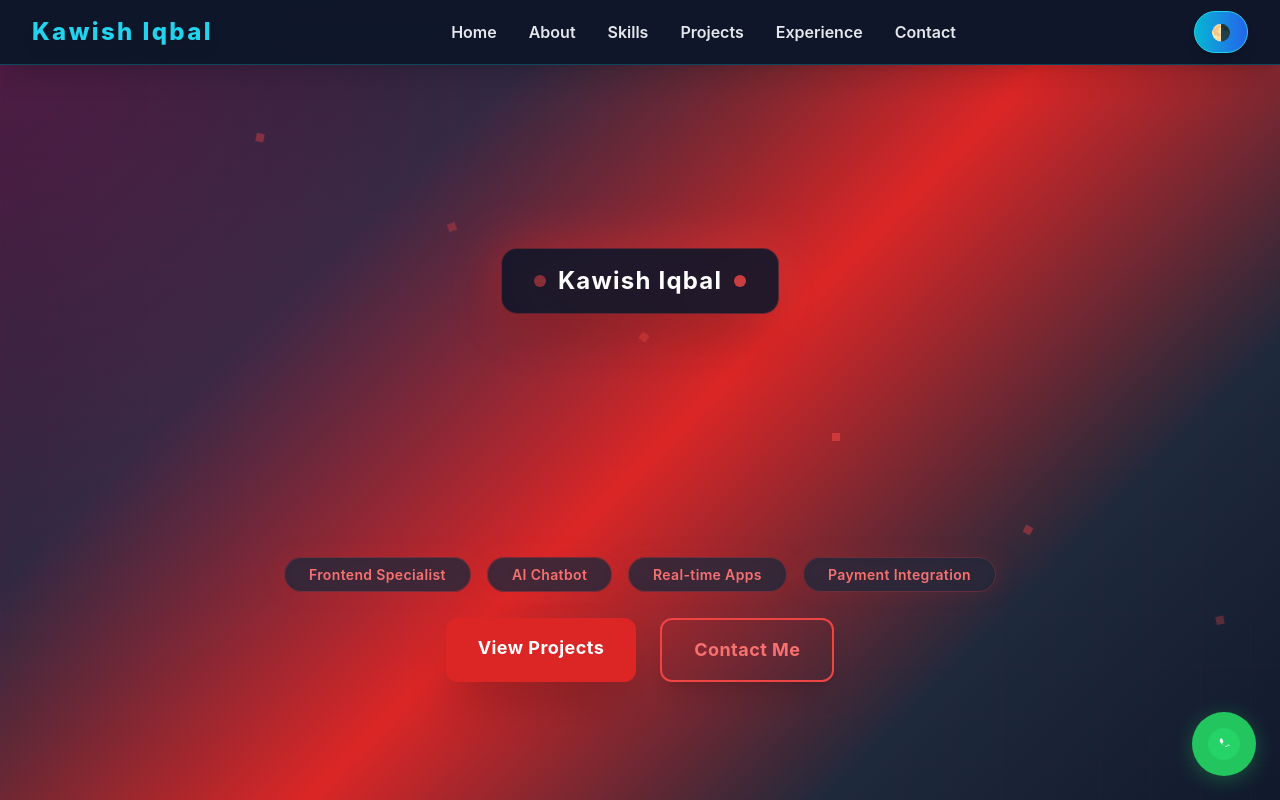
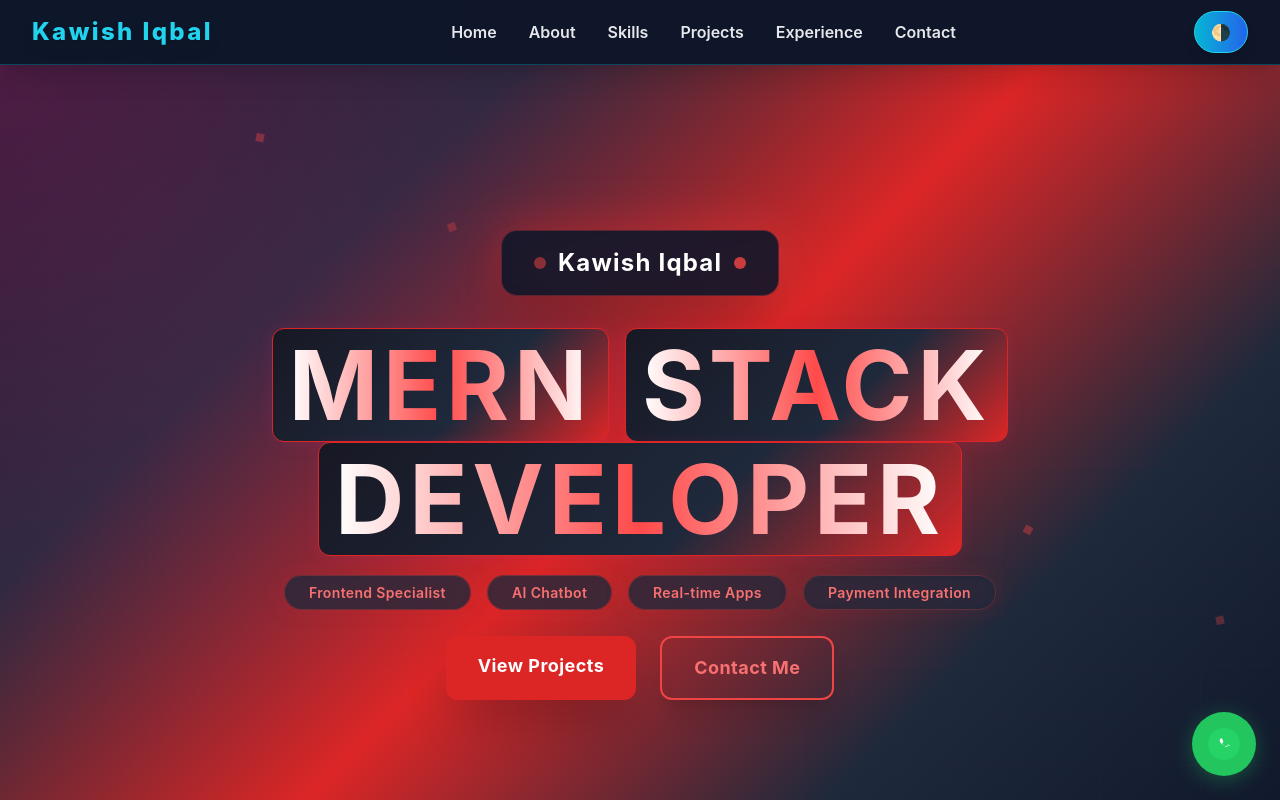
Before and after one commit to Kawish07/portfolio, a React (Vite) app: page / in a window 1280 px wide. Shown: the top 800 px of the page. Built offline with nearby package versions, Linux system fonts and the light colour scheme.

Commit message:
Update Hero section: theme-matched MERN Stack Developer title and expertise tags

```diff
--- a/components/About.jsx
+++ b/components/About.jsx
@@ -40,8 +40,7 @@ const About = () => {
       <div className="relative z-10 max-w-7xl mx-auto">
         {/* Section Title */}
         <div
-          className={`text-center mb-16 transition-all duration-1000 ${
-            isVisible ? 'opacity-100 translate-y-0' : 'opacity-0 translate-y-10'
+          className={`text-center mb-16 transition-all duration-1000 ${isVisible ? 'opacity-100 translate-y-0' : 'opacity-0 translate-y-10'
             }`}
         >
           <h2 className="text-5xl md:text-6xl font-black text-transparent bg-clip-text bg-gradient-to-r from-red-500 to-red-700 mb-4">
@@ -54,8 +53,7 @@ const About = () => {
 
           {/* Content Side */}
           <div
-            className={`space-y-8 transition-all duration-1000 delay-300 ${
-              isVisible ? 'opacity-100 translate-x-0' : 'opacity-0 -translate-x-10'
+            className={`space-y-8 transition-all duration-1000 delay-300 ${isVisible ? 'opacity-100 translate-x-0' : 'opacity-0 -translate-x-10'
               }`}
           >
             {/* Introduction */}
@@ -78,7 +76,7 @@ const About = () => {
                 },
                 {
                   title: 'Experience',
-                  content: '1.5 years MERN stack, 1 year Frontend Intern (Crafting Colons), 5 months Backend, 1 month ML internship (Sparks Foundation)',
+                  content: '1.5 years MERN stack, 3 Months Frontend Intern (Crafting Colons), 3 Months Backend (Crafting Colons), Freelancing, 3 months head of web development intern,1 month ML internship (Sparks Foundation), ',
                   icon: '💼'
                 },
                 {
@@ -89,8 +87,7 @@ const About = () => {
               ].map((item, i) => (
                 <div
                   key={item.title}
-                  className={`flex items-start space-x-4 transition-all duration-700 delay-${500 + i * 100} ${
-                    isVisible ? 'opacity-100 translate-y-0' : 'opacity-0 translate-y-5'
+                  className={`flex items-start space-x-4 transition-all duration-700 delay-${500 + i * 100} ${isVisible ? 'opacity-100 translate-y-0' : 'opacity-0 translate-y-5'
                     }`}
                 >
                   <div className="flex-shrink-0 w-12 h-12 bg-gradient-to-br from-red-500 to-red-600 rounded-xl flex items-center justify-center text-white text-xl shadow-lg">
@@ -105,8 +102,7 @@ const About = () => {
             </div>
 
             {/* Skills Summary */}
-            <div className={`transition-all duration-700 delay-800 ${
-              isVisible ? 'opacity-100 translate-y-0' : 'opacity-0 translate-y-5'
+            <div className={`transition-all duration-700 delay-800 ${isVisible ? 'opacity-100 translate-y-0' : 'opacity-0 translate-y-5'
               }`}>
               <div className="relative group">
                 <div className="absolute inset-0 bg-gradient-to-r from-red-600/10 to-red-500/10 rounded-2xl blur-xl" />
@@ -120,8 +116,7 @@ const About = () => {
             </div>
 
             {/* Career Goal */}
-            <div className={`transition-all duration-700 delay-1000 ${
-              isVisible ? 'opacity-100 translate-y-0' : 'opacity-0 translate-y-5'
+            <div className={`transition-all duration-700 delay-1000 ${isVisible ? 'opacity-100 translate-y-0' : 'opacity-0 translate-y-5'
               }`}>
               <div className="relative group">
                 <div className="absolute inset-0 bg-gradient-to-r from-red-500/20 to-red-600/20 rounded-2xl blur-xl animate-pulse" />
@@ -135,16 +130,14 @@ const About = () => {
 
           {/* Stats Side */}
           <div
-            className={`transition-all duration-1000 delay-500 ${
-              isVisible ? 'opacity-100 translate-x-0' : 'opacity-0 translate-x-10'
+            className={`transition-all duration-1000 delay-500 ${isVisible ? 'opacity-100 translate-x-0' : 'opacity-0 translate-x-10'
               }`}
           >
             <div className="grid grid-cols-2 gap-6">
               {stats.map((stat, i) => (
                 <div
                   key={stat.label}
-                  className={`group relative transition-all duration-700 delay-${700 + i * 100} ${
-                    isVisible ? 'opacity-100 scale-100' : 'opacity-0 scale-90'
+                  className={`group relative transition-all duration-700 delay-${700 + i * 100} ${isVisible ? 'opacity-100 scale-100' : 'opacity-0 scale-90'
                     }`}
                 >
                   <div className="absolute inset-0 bg-gradient-to-br from-red-500/20 to-red-600/20 rounded-2xl blur-xl group-hover:from-red-500/30 group-hover:to-red-600/30 transition-all duration-500" />
@@ -170,8 +163,7 @@ const About = () => {
                 ].map((tech, i) => (
                   <span
                     key={tech}
-                    className={`bg-slate-800/60 backdrop-blur-sm text-red-300 px-4 py-2 rounded-full border border-red-500/30 hover:border-red-400/60 hover:bg-red-500/10 transition-all duration-300 cursor-default text-sm font-medium transition-all duration-700 delay-${900 + i * 50} ${
-                      isVisible ? 'opacity-100 scale-100' : 'opacity-0 scale-90'
+                    className={`bg-slate-800/60 backdrop-blur-sm text-red-300 px-4 py-2 rounded-full border border-red-500/30 hover:border-red-400/60 hover:bg-red-500/10 transition-all duration-300 cursor-default text-sm font-medium transition-all duration-700 delay-${900 + i * 50} ${isVisible ? 'opacity-100 scale-100' : 'opacity-0 scale-90'
                       }`}
                   >
                     {tech}
--- a/components/Experience.jsx
+++ b/components/Experience.jsx
@@ -4,7 +4,7 @@ const experiences = [
   {
     role: 'Frontend Developer Intern',
     company: 'Crafting Colons',
-    duration: '1 year',
+    duration: '3 Months',
     description: 'Worked on portfolio sites, Iqra University site, LMS system. Built responsive and modern UIs.',
     icon: '💻',
     color: 'from-red-500 to-red-600'
@@ -12,7 +12,7 @@ const experiences = [
   {
     role: 'Backend Developer Intern',
     company: 'Crafting Colons',
-    duration: '5 months',
+    duration: '3 months',
     description: 'Developed REST APIs, integrated payment gateways, and implemented real-time features.',
     icon: '⚙️',
     color: 'from-red-600 to-red-700'
@@ -28,9 +28,17 @@ const experiences = [
   {
     role: 'Head of Web Development Intern',
     company: 'Evolvians Software',
-    duration: '2 months (remote)',
+    duration: '3 months (remote)',
     description: 'Led a team of developers to create a web application using MERN stack.',
     icon: '👑',
+    color: 'from-red-700 to-red-800'
+  },
+  {
+    role: 'Freelance Projects',
+    company: 'Freelancer',
+    duration: 'March 2025 - Present',
+    description: 'Working on various freelance projects including web development and machine learning.',
+    icon: '🛠️',
     color: 'from-red-700 to-red-800'
   }
 ];
--- a/components/Hero.jsx
+++ b/components/Hero.jsx
@@ -89,16 +89,27 @@ const Hero = () => {
 
         {/* Main Title with Staggered Animation */}
         <div className="mb-6">
-          <h1 className="text-6xl md:text-8xl font-black text-transparent bg-clip-text bg-gradient-to-r from-white via-red-500 to-white mb-4 leading-tight">
+          <h1 className="text-6xl md:text-8xl font-black mb-4 leading-tight">
             {['MERN', 'STACK', 'DEVELOPER'].map((word, i) => (
               <span
                 key={word}
-                className="inline-block mx-2"
+                className="inline-block mx-2 px-4 py-2 rounded-xl"
                 style={{
-                  animation: `slideInUp 1s ease-out ${i * 0.2}s both`
+                  animation: `slideInUp 1s ease-out ${i * 0.2}s both`,
+                  background: 'linear-gradient(135deg, #181824 0%, #1e293b 60%, #dc2626 100%)',
+                  color: 'white',
+                  boxShadow: '0 2px 16px 0 rgba(220, 38, 127, 0.15)',
+                  border: '1px solid #dc2626',
+                  fontWeight: 'bold',
+                  letterSpacing: '0.05em'
                 }}
               >
-                {word}
+                <span style={{
+                  background: 'linear-gradient(90deg, #fff 0%, #ff4a4a 50%, #fff 100%)',
+                  WebkitBackgroundClip: 'text',
+                  WebkitTextFillColor: 'transparent',
+                  fontWeight: 'inherit'
+                }}>{word}</span>
               </span>
             ))}
           </h1>
@@ -108,9 +119,9 @@ const Hero = () => {
         <div className="mb-8 flex flex-wrap justify-center gap-4">
           {[
             'Frontend Specialist',
-            'AI Chatbot',
-            'Real-time Apps',
-            'Payment Integration'
+             'AI Chatbot',
+             'Real-time Apps',
+             'Payment Integration'
           ].map((skill, i) => (
             <div
               key={skill}
```
Also changed, not shown: 1 other file (tests, documents, lock files or other folders). Lines whose indentation alone changed are shown as unchanged.
